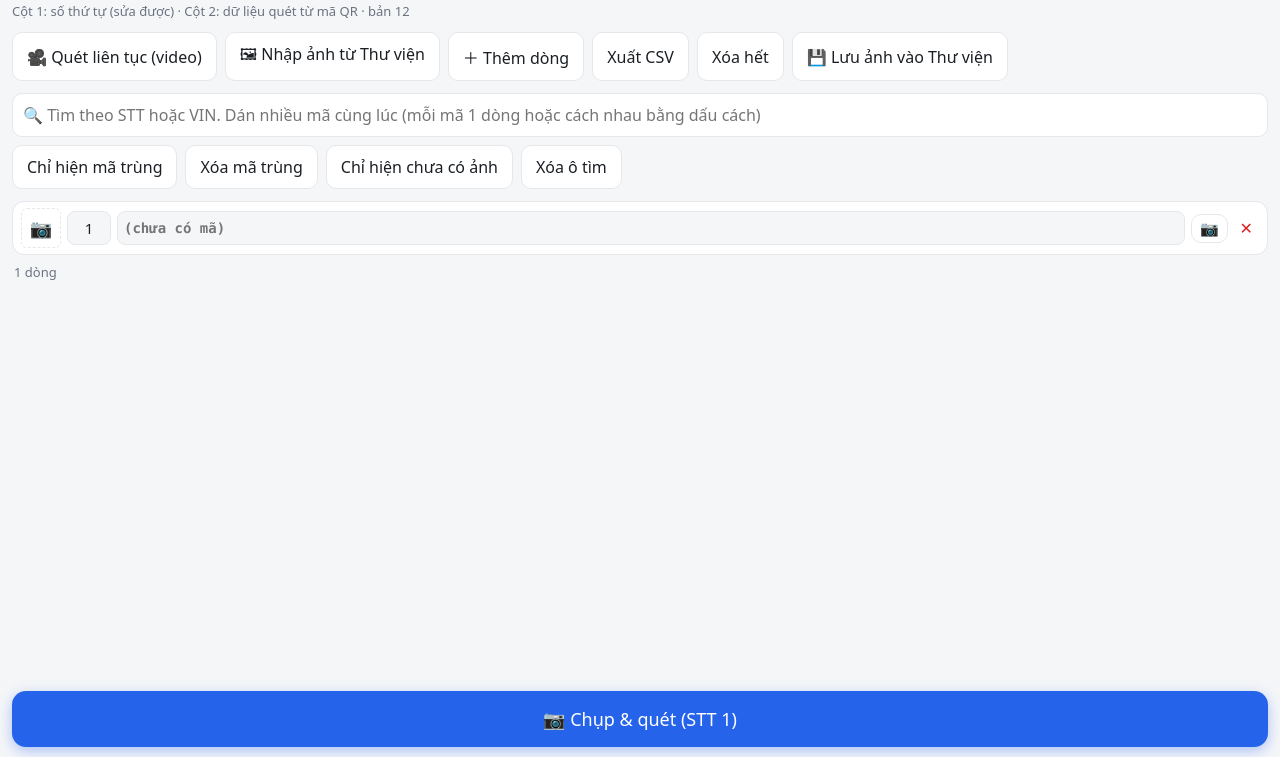
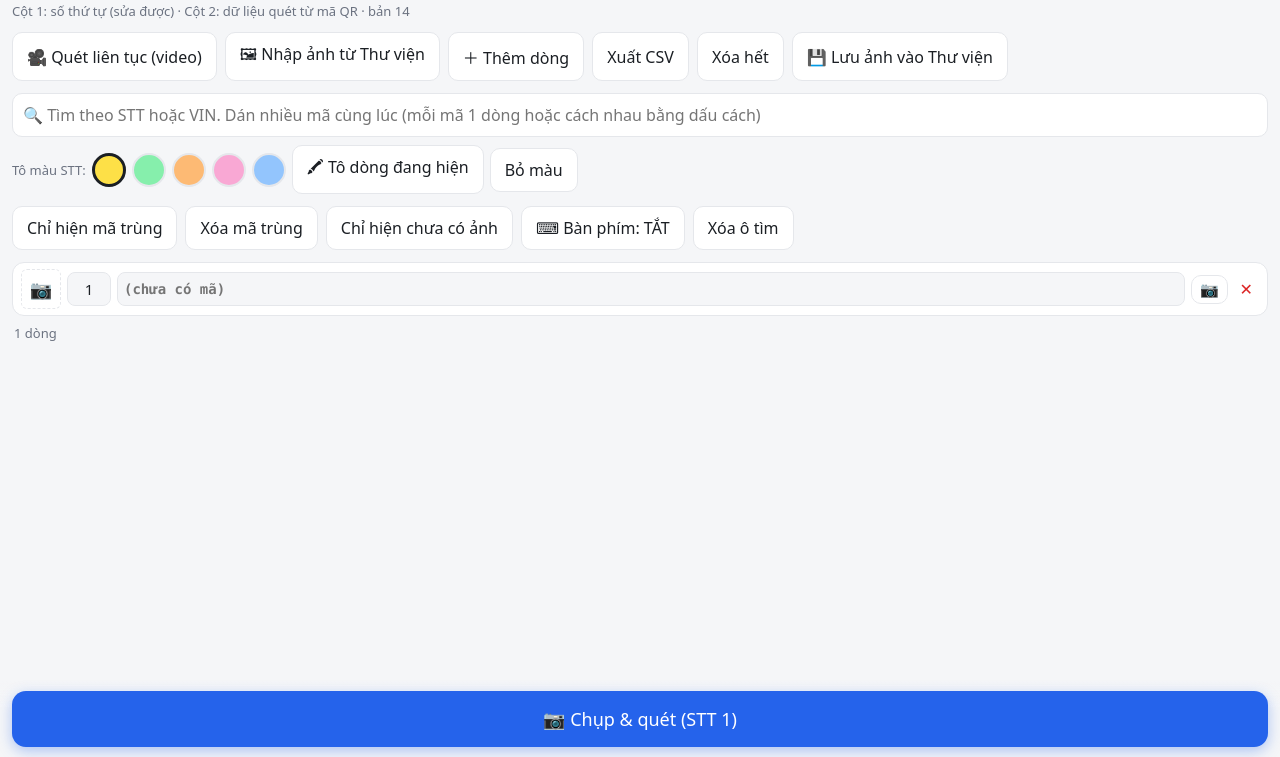
Before and after one commit to damhien3568-tech/TN-vin, a plain HTML site: page index.html in a window 1280 px wide. Shown: the part 43-800 px from the top of the page. Drawn offline with nearby package versions, Linux system fonts and the light colour scheme.

Commit message:
Add files via upload

```diff
--- a/index.html
+++ b/index.html
@@ -70,11 +70,15 @@ video{flex:1;width:100%;object-fit:cover;min-height:0}
 .pkb{width:100%;background:var(--card);border-radius:16px 16px 0 0;padding:14px 14px calc(env(safe-area-inset-bottom) + 14px);display:flex;flex-direction:column;gap:10px}
 #pkt{color:var(--mu);font-size:14px;text-align:center;word-break:break-all}
 .pkb button{padding:14px;font-size:17px}
+.mkbar{align-items:center;gap:6px}
+#sw{display:flex;gap:6px}
+#sw button{width:34px;height:34px;padding:0;border-radius:50%;border:2px solid var(--bd)}
+#sw button.sel{border:3px solid var(--tx)}
 </style>
 </head>
 <body>
 <h1>Quét QR</h1>
-<div class="sub">Cột 1: số thứ tự (sửa được) · Cột 2: dữ liệu quét từ mã QR · bản 12</div>
+<div class="sub">Cột 1: số thứ tự (sửa được) · Cột 2: dữ liệu quét từ mã QR · bản 14</div>
 <div class="bar">
   <button class="g" id="scanAll">🎥 Quét liên tục (video)</button>
   <button class="g" id="impBtn">🖼 Nhập ảnh từ Thư viện</button>
@@ -85,10 +89,12 @@ video{flex:1;width:100%;object-fit:cover;min-height:0}
 </div>
 <textarea class="sr" id="q" rows="1" placeholder="🔍 Tìm theo STT hoặc VIN. Dán nhiều mã cùng lúc (mỗi mã 1 dòng hoặc cách nhau bằng dấu cách)"></textarea>
 <div class="qs" id="qs" style="display:none"></div>
+<div class="bar mkbar"><span class="lb">Tô màu STT:</span><span id="sw"></span><button class="g" id="mkOn">🖍 Tô dòng đang hiện</button><button class="g" id="mkOff">Bỏ màu</button></div>
 <div class="bar">
   <button class="g" id="dupT">Chỉ hiện mã trùng</button>
   <button class="g" id="dupX">Xóa mã trùng</button>
   <button class="g" id="noI">Chỉ hiện chưa có ảnh</button>
+  <button class="g" id="kb">⌨ Bàn phím: TẮT</button>
   <button class="g" id="qc">Xóa ô tìm</button>
 </div>
 <div class="wrap" id="tb"></div>
@@ -124,28 +130,39 @@ const nextStt=()=>{const n=rows.map(r=>parseFloat(r.stt)).filter(x=>!isNaN(x));r
 
 function newRow(){const l=rows[rows.length-1];if(isBlank(l))return l;const r={stt:nextStt(),qr:''};rows.push(r);return r}
 let query='',onlyDup=false,onlyNoImg=false,focusIdx=null;
+const MARKS=[['#fde047','Vàng'],['#86efac','Xanh lá'],['#fdba74','Cam'],['#f9a8d4','Hồng'],['#93c5fd','Xanh dương']];
+let markSel=0,shownRows=[];
+let kbOn=false;try{kbOn=localStorage.getItem('qr_kb')==='1'}catch(e){}
 function render(){
   if(!rows.length)rows.push({stt:'1',qr:''});
   const tb=$('tb');tb.innerHTML='';
-  const cnt={};rows.forEach(r=>{if(r.qr)cnt[r.qr]=(cnt[r.qr]||0)+1});
-  const isDup=r=>r.qr&&cnt[r.qr]>1;
+  const kq=r=>String(r.qr||'').toUpperCase().replace(/\s+/g,'');
+  const cnt={};rows.forEach(r=>{const k=kq(r);if(k)cnt[k]=(cnt[k]||0)+1});
+  const isDup=r=>{const k=kq(r);return k&&cnt[k]>1};
+  const grp={};let gi=0;rows.forEach(r=>{const k=kq(r);if(k&&cnt[k]>1&&grp[k]===undefined)grp[k]=gi++});
+  const hueOf=r=>(grp[kq(r)]*67+10)%360;
+  const order=rows.map((r,i)=>i);
+  if(onlyDup)order.sort((a,b)=>(grp[kq(rows[a])]-grp[kq(rows[b])])||(a-b));
   const toks=tokenize(query);
-  let shown=0;
-  rows.forEach((r,i)=>{
+  let shown=0;shownRows=[];
+  order.forEach(i=>{const r=rows[i];
     if(onlyDup&&!isDup(r))return;
     if(onlyNoImg&&(r.img||!r.qr))return;
     if(toks.length&&!toks.some(t=>hitTok(r,t)))return;
-    shown++;
+    shown++;shownRows.push(r);
     const d=document.createElement('div');d.className='rw'+(isDup(r)?' dup':'')+(r.extra?' ex':'');
+    if(isDup(r)){d.style.background='hsla('+hueOf(r)+',85%,50%,.25)';d.style.boxShadow='inset 6px 0 0 hsl('+hueOf(r)+',80%,45%)'}
     let tw;
     if(r.img){tw=document.createElement('img');tw.className='th';tw.alt='';tw.onclick=()=>openViewer(r);thumbFor(r.img,tw)}
     else{tw=document.createElement('div');tw.className='noimg';tw.textContent='📷';tw.onclick=()=>openPicker(i)}
-    const inp=document.createElement('input');inp.className='stt';inp.value=r.stt;inp.inputMode='numeric';inp.setAttribute('aria-label','STT');
+    const inp=document.createElement('input');inp.className='stt';inp.value=r.stt;inp.inputMode=kbOn?'numeric':'none';inp.setAttribute('aria-label','STT');
+    if(r.mark){inp.style.background=r.mark;inp.style.color='#111';inp.style.fontWeight='700';inp.style.borderColor='rgba(0,0,0,.35)'}
     inp.onchange=()=>{r.stt=inp.value;save()};
     const qi=document.createElement('input');qi.className='qin'+(r.fail&&!r.qr?' bad':'')+(r.ocr?' ocr':'');
     qi.value=r.qr||'';qi.placeholder=r.fail?'Nhập tay VIN':'(chưa có mã)';
     qi.setAttribute('autocapitalize','characters');qi.setAttribute('autocomplete','off');qi.spellcheck=false;
-    qi.dataset.i=i;qi.setAttribute('enterkeyhint','next');
+    qi.dataset.i=i;qi.setAttribute('enterkeyhint','next');qi.setAttribute('inputmode',kbOn?'text':'none');
+    if(isDup(r))qi.style.borderColor='hsl('+hueOf(r)+',80%,45%)';
     const commit=adv=>{
       if(!qi.isConnected)return;
       const v=cleanVin(qi.value);
@@ -157,7 +174,7 @@ function render(){
       render();
     };
     qi.onchange=()=>commit(false);
-    qi.onkeydown=e=>{if(e.key==='Enter'){e.preventDefault();commit(true)}};
+    qi.onkeydown=e=>{if(e.key==='Enter'||(e.key==='Tab'&&!e.shiftKey&&qi.value.trim())){e.preventDefault();commit(true)}};
     const b=document.createElement('button');b.className='g';b.textContent='📷';b.onclick=()=>startScan(i,true);
     const x=document.createElement('button');x.className='d';x.textContent='✕';
     x.onclick=()=>{if(!confirm('Xóa dòng STT '+r.stt+(r.qr?' ('+r.qr+')':'')+' và ảnh của dòng này?'))return;if(r.img){const o=r.img;dropPhoto(o)}const k=rows.indexOf(r);if(k>=0)rows.splice(k,1);save();render()};
@@ -171,9 +188,11 @@ function render(){
      qs.style.color=miss.length?'var(--dg)':'var(--mu)';qs.style.display='';
    }else qs.style.display='none';}
   const nd=rows.filter(isDup).length;
-  $('cnt').textContent=(shown===rows.length?rows.length+' dòng':shown+'/'+rows.length+' dòng')+(rows.some(r=>r.qr)?' · có ảnh '+rows.filter(r=>r.qr&&r.img).length+'/'+rows.filter(r=>r.qr).length:'')+(nd?' · '+nd+' dòng trùng (tô đỏ)':'')+(rows.some(r=>r.extra)?' · '+rows.filter(r=>r.extra).length+' ảnh không có trong danh sách (tô cam)':'')+(rows.some(r=>r.ocr)?' · '+rows.filter(r=>r.ocr).length+' dòng đọc bằng OCR (viền cam nét đứt, nên kiểm tra)':'');
+  $('cnt').textContent=(shown===rows.length?rows.length+' dòng':shown+'/'+rows.length+' dòng')+(rows.some(r=>r.qr)?' · có ảnh '+rows.filter(r=>r.qr&&r.img).length+'/'+rows.filter(r=>r.qr).length:'')+(nd?' · '+nd+' dòng trùng ('+Object.keys(grp).length+' mã, mỗi mã 1 màu)':'')+(rows.some(r=>r.extra)?' · '+rows.filter(r=>r.extra).length+' ảnh không có trong danh sách (tô cam)':'')+(rows.some(r=>r.ocr)?' · '+rows.filter(r=>r.ocr).length+' dòng đọc bằng OCR (viền cam nét đứt, nên kiểm tra)':'')+(rows.some(r=>r.mark)?' · đã tô màu '+rows.filter(r=>r.mark).length+' dòng':'');
   $('dupT').classList.toggle('on',onlyDup);
   $('noI').classList.toggle('on',onlyNoImg);
+  document.querySelectorAll('#sw button').forEach((b,k)=>b.classList.toggle('sel',k===markSel));
+  $('kb').textContent='⌨ Bàn phím: '+(kbOn?'BẬT':'TẮT');$('kb').classList.toggle('on',kbOn);
   {const l=rows[rows.length-1];$('nx').textContent=isBlank(l)?l.stt:nextStt()}
   save();
 }
@@ -655,7 +674,8 @@ $('clr').onclick=()=>{if(confirm('Xóa toàn bộ dữ liệu và ảnh?')){rows
 $('saveAll').onclick=()=>sharePhotos(rows);
 $('csv').onclick=()=>{
   const q=s=>'"'+String(s).replace(/"/g,'""')+'"';
-  const csv='\uFEFFSTT,Mã QR\n'+rows.map(r=>q(r.stt)+','+q(r.qr||(r.fail?'KHÔNG QUÉT ĐƯỢC':''))).join('\n');
+  const hm=rows.some(r=>r.mark),mn=r=>{const m=MARKS.find(x=>x[0]===r.mark);return m?m[1]:''};
+  const csv='\uFEFFSTT,Mã QR'+(hm?',Đánh dấu':'')+'\n'+rows.map(r=>q(r.stt)+','+q(r.qr||(r.fail?'KHÔNG QUÉT ĐƯỢC':''))+(hm?','+q(mn(r)):'')).join('\n');
   const a=document.createElement('a');
   a.href=URL.createObjectURL(new Blob([csv],{type:'text/csv;charset=utf-8'}));
   a.download='du-lieu-qr.csv';a.click();
@@ -663,10 +683,26 @@ $('csv').onclick=()=>{
 $('q').oninput=e=>{const t=e.target;t.style.height='auto';t.style.height=Math.min(t.scrollHeight,120)+'px';query=t.value;render()};
 $('qc').onclick=()=>{const t=$('q');t.value='';t.style.height='';query='';render()};
 $('dupT').onclick=()=>{onlyDup=!onlyDup;render()};
+(function(){const sw=$('sw');MARKS.forEach((m,k)=>{const b=document.createElement('button');b.style.background=m[0];b.setAttribute('aria-label',m[1]);b.onclick=()=>{markSel=k;render()};sw.appendChild(b)})})();
+$('mkOn').onclick=()=>{
+  const list=shownRows.filter(r=>r.qr);
+  if(!list.length){toast('Không có dòng nào đang hiện để tô màu.');return}
+  if(shownRows.length===rows.length&&!confirm('Chưa tìm hoặc lọc gì, sẽ tô màu STT của tất cả '+list.length+' dòng. Tiếp tục?'))return;
+  list.forEach(r=>{r.mark=MARKS[markSel][0]});save();render();
+  toast('Đã tô màu '+MARKS[markSel][1]+' cho '+list.length+' dòng.');
+};
+$('mkOff').onclick=()=>{
+  const list=shownRows.filter(r=>r.mark);
+  if(!list.length){toast('Các dòng đang hiện chưa có màu.');return}
+  if(shownRows.length===rows.length&&!confirm('Bỏ màu của tất cả '+list.length+' dòng đã tô?'))return;
+  list.forEach(r=>{delete r.mark});save();render();
+  toast('Đã bỏ màu '+list.length+' dòng.');
+};
+$('kb').onclick=()=>{kbOn=!kbOn;try{localStorage.setItem('qr_kb',kbOn?'1':'0')}catch(e){}render()};
 $('noI').onclick=()=>{onlyNoImg=!onlyNoImg;render()};
 $('dupX').onclick=()=>{
   const seen=new Set();
-  const keep=rows.filter(r=>{if(!r.qr)return true;if(seen.has(r.qr))return false;seen.add(r.qr);return true});
+  const keep=rows.filter(r=>{if(!r.qr)return true;const k=String(r.qr).toUpperCase().replace(/\s+/g,'');if(seen.has(k))return false;seen.add(k);return true});
   const n=rows.length-keep.length;
   if(!n){alert('Không có mã trùng.');return}
   if(confirm('Xóa '+n+' dòng trùng (giữ dòng đầu tiên của mỗi mã)?')){rows=keep;render()}
```
